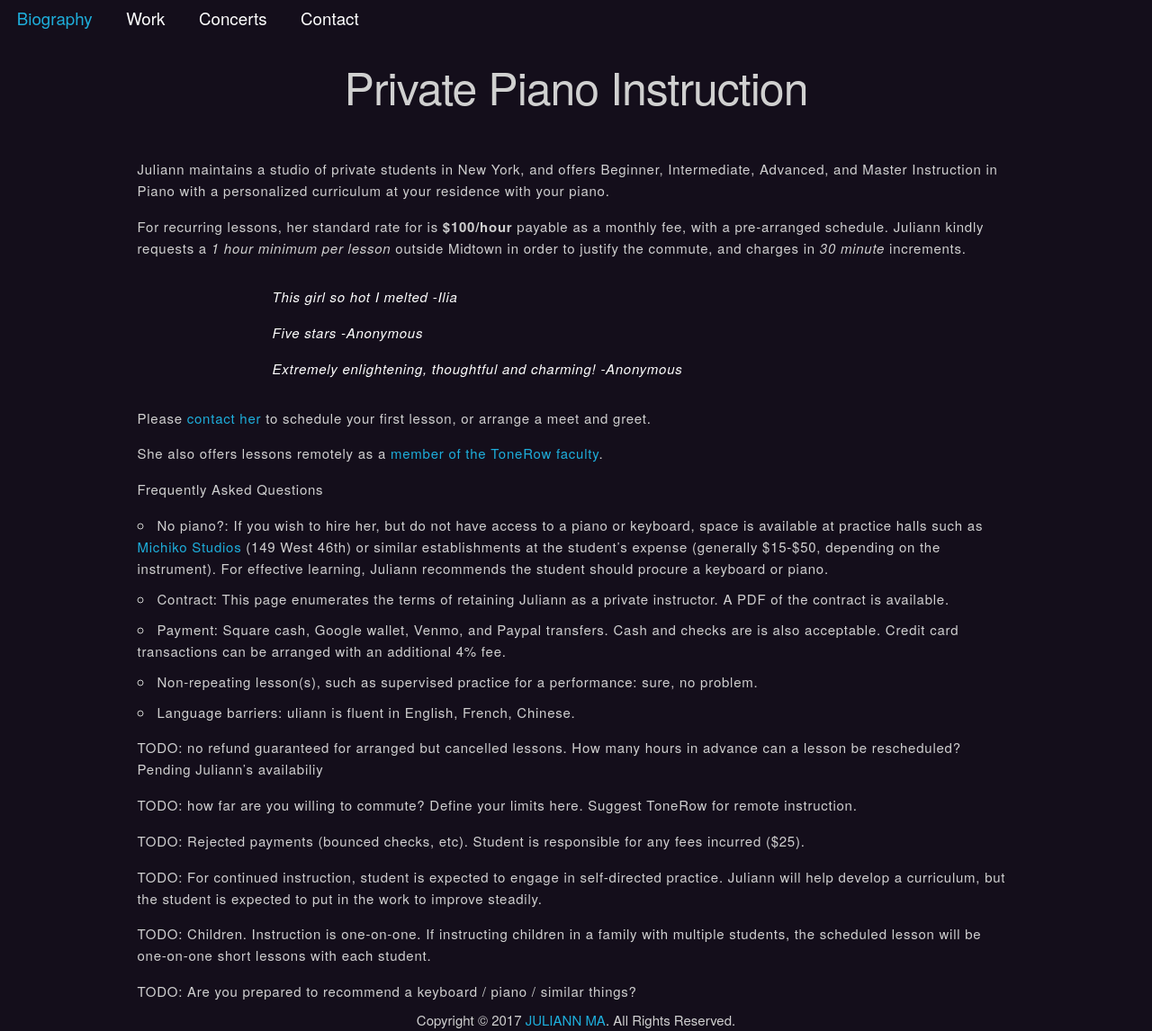
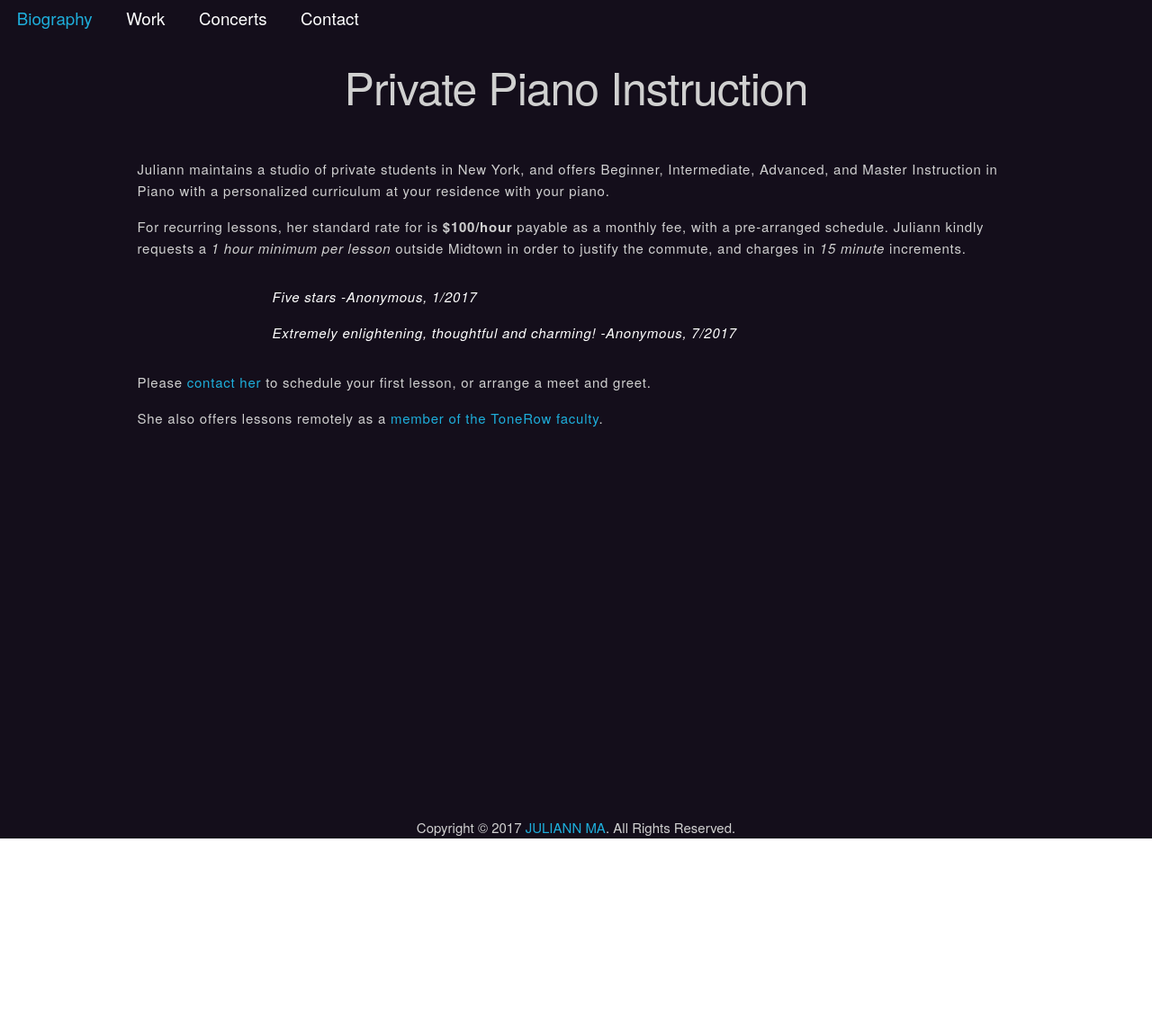
Before and after one commit to hastest/juliannma.com, a Jekyll site: the page built from pages/lessons.md, in a window 1280 px wide. Shown: the whole page at 90% size. Built offline with Jekyll 4.4.1, drawn with Linux system fonts in a browser that asks for light colours; after the commit the page ends 932 px from its top, so only the background shows below that.

Commit message:
removed TODO text from lessons; bugfix; removed Gemfile.lock

```diff
--- a/pages/lessons.md
+++ b/pages/lessons.md
@@ -11,18 +11,17 @@ Private Piano Instruction
 Juliann maintains a studio of private students in New York, and offers Beginner, Intermediate, Advanced, and Master Instruction in Piano with a personalized curriculum at your residence with your piano.
 
 For recurring lessons, her standard rate for is **$100/hour** payable as a monthly fee, with a pre-arranged schedule.
-Juliann kindly requests a *1 hour minimum per lesson* outside Midtown in order to justify the commute, and charges in *30 minute* increments.
+Juliann kindly requests a *1 hour minimum per lesson* outside Midtown in order to justify the commute, and charges in *15 minute* increments.
 
-> This girl so hot I melted <cite>Ilia</cite>
+> Five stars <cite>Anonymous, 1/2017</cite>
 >
-> Five stars <cite>Anonymous</cite>
->
-> Extremely enlightening, thoughtful and charming! <cite>Anonymous</cite>
+> Extremely enlightening, thoughtful and charming! <cite>Anonymous, 7/2017</cite>
 
 Please <a href="mailto:lessons@juliannma.com">contact her</a> to schedule your first lesson, or arrange a meet and greet.
 
 She also offers lessons remotely as a [member of the ToneRow faculty](https://www.tonerow.com/juliannma).
 
+<!--
 Frequently Asked Questions
 - No piano?: If you wish to hire her, but do not have access to a piano or keyboard, space is available at practice halls such as [Michiko Studios](https://www.michikostudios.com/) (149 West 46th) or similar establishments at the student's expense (generally $15-$50, depending on the instrument). For effective learning, Juliann recommends the student should procure a keyboard or piano.
 - Contract: This page enumerates the terms of retaining Juliann as a private instructor. A PDF of the contract is available.
@@ -42,3 +41,4 @@ TODO: For continued instruction, student is expected to engage in self-directed
 TODO: Children. Instruction is one-on-one. If instructing children in a family with multiple students, the scheduled lesson will be one-on-one short lessons with each student.
 
 TODO: Are you prepared to recommend a keyboard / piano / similar things?
+-->
```
Also changed, not shown: pages/index.md (+1 -1 lines), Gemfile.lock (deleted).
